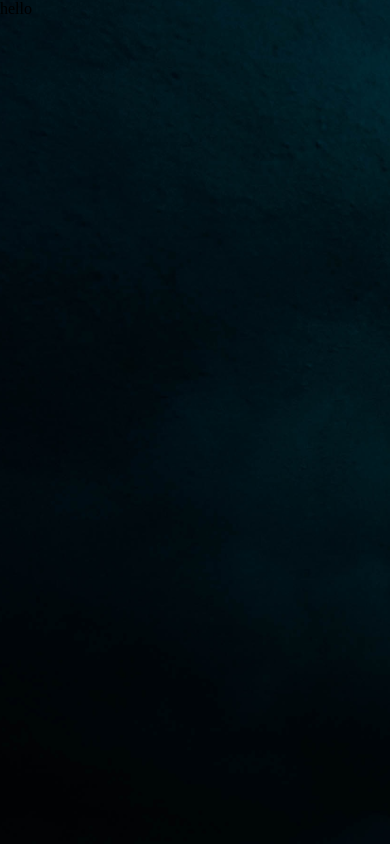
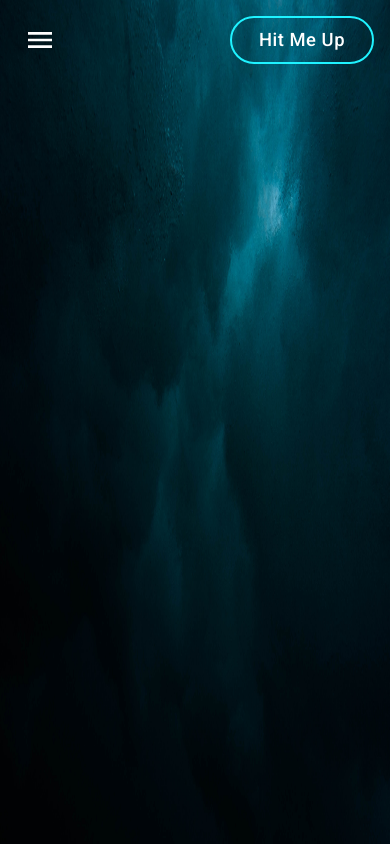
Before and after one commit to ashu305/Portfolio, a React (Create React App) app: page / in a window 390 px wide. Built offline with nearby package versions, Linux system fonts and the light colour scheme.

Commit message:
Created Nav bar for screen size less then 600 and fixed the background image repeating for big height devices

```diff
--- a/src/App.css
+++ b/src/App.css
@@ -5,7 +5,7 @@
 
 body {
   background-image: url("./assets/HeroBackground.png");
-  background-repeat: "no-repeat";
-  height: "100%";
-  width: "100%";
+  background-repeat: no-repeat;
+  background-size: 100% 100%;
+  min-height: 100vh;
 }
--- /dev/null
+++ b/src/Constants/AppConstants.ts
@@ -0,0 +1,12 @@
+import HomeIcon from "@mui/icons-material/Home";
+import InfoIcon from "@mui/icons-material/Info";
+import WorkOutlineIcon from "@mui/icons-material/WorkOutline";
+import DocumentScannerIcon from "@mui/icons-material/DocumentScanner";
+import { navBarHeadersInterface } from "../Interfaces/AppInterfaces";
+
+export const NavbarHeaders: navBarHeadersInterface[] = [
+  { label: "Home", icon: HomeIcon },
+  { label: "About", icon: InfoIcon },
+  { label: "Portfolio", icon: WorkOutlineIcon },
+  { label: "Resume", icon: DocumentScannerIcon },
+];
--- /dev/null
+++ b/src/Interfaces/AppInterfaces.ts
@@ -0,0 +1,7 @@
+import { SvgIconProps } from "@mui/material";
+import React from "react";
+
+export interface navBarHeadersInterface {
+  label: string;
+  icon: React.ElementType<SvgIconProps>;
+}
--- a/src/components/Navbar.tsx
+++ b/src/components/Navbar.tsx
@@ -1,13 +1,141 @@
-import React, { useEffect } from "react";
-import { AppContext } from "../Context/appContext";
-import { Box, Button } from "@mui/material";
+import {
+  Box,
+  Button,
+  Divider,
+  Drawer,
+  IconButton,
+  List,
+  ListItem,
+  ListItemButton,
+  ListItemIcon,
+  ListItemText,
+  styled,
+} from "@mui/material";
+import MenuIcon from "@mui/icons-material/Menu";
+import ChevronLeftIcon from "@mui/icons-material/ChevronLeft";
+import React from "react";
+import { NavbarHeaders } from "../Constants/AppConstants";
 
 const Navbar = () => {
+  const [open, setOpen] = React.useState(false);
+
+  const toggleDrawer = (openInstruction: boolean) => () => {
+    setOpen(openInstruction);
+  };
+
+  const DrawerList = (
+    <Box
+      sx={{
+        width: 250,
+        display: "flex",
+        alignItems: "center",
+        justifyContent: "space-between",
+        flexDirection: "column",
+        height: "100%",
+        marginBottom: "2rem",
+      }}
+      role="presentation"
+      onClick={toggleDrawer(false)}
+    >
+      <List>
+        {NavbarHeaders.map((header, index) => (
+          <ListItem key={index}>
+            <ListItemButton>
+              <ListItemIcon>
+                <header.icon />
+              </ListItemIcon>
+              <ListItemText primary={header.label} />
+            </ListItemButton>
+          </ListItem>
+        ))}
+      </List>
+      <ContactMeButton
+        sx={{
+          width: "11rem",
+          fontSize: "1.2rem",
+          color: "#4e4e4e",
+          border: "0.25rem solid #AEAEAE",
+          ":hover": {
+            background: "#818080",
+            border: "none",
+            color: "#fff",
+            transform: "scale(1.1)",
+          },
+        }}
+      >
+        Hit Me Up
+      </ContactMeButton>
+    </Box>
+  );
+
+  const DrawerHeader = (
+    <DrawerHeaderContainer onClick={toggleDrawer(false)}>
+      <IconButton>
+        <ChevronLeftIcon sx={{ fontSize: "2rem" }} />
+      </IconButton>
+    </DrawerHeaderContainer>
+  );
+
   return (
     <>
-      <Box>hello</Box>
+      <Container>
+        <Box>
+          <ShowMenuButton>
+            <Drawer open={open} onClick={toggleDrawer(false)}>
+              {DrawerHeader}
+              <Divider />
+              {DrawerList}
+            </Drawer>
+            <MenuIcon sx={{ fontSize: "2rem" }} onClick={toggleDrawer(true)} />
+          </ShowMenuButton>
+        </Box>
+        <ContactMeButton>Hit Me Up</ContactMeButton>
+      </Container>
     </>
   );
 };
 
 export default Navbar;
+
+// CSS
+const Container = styled(Box)({
+  backgroundColor: "transparent",
+  display: "flex",
+  justifyContent: "space-between",
+  alignItems: "center",
+  position: "fixed",
+  width: "100%",
+});
+
+const ShowMenuButton = styled(IconButton)(({ theme }) => ({
+  color: "#FFFFFF",
+  margin: "1rem",
+  [theme.breakpoints.up("md")]: {
+    display: "none",
+  },
+}));
+
+const ContactMeButton = styled(Button)(({ theme }) => ({
+  margin: "1rem",
+  background: "transparent",
+  borderRadius: "10rem",
+  border: "0.15rem solid #1FF2FF",
+  padding: "0.35rem 1rem ",
+  width: "9rem",
+  textTransform: "capitalize",
+  color: "#fff",
+  fontSize: "1.15rem",
+  transition: "all 0.5s ease",
+  ":hover": {
+    background: "#1FF2FF",
+    border: "none",
+    color: "#000",
+    transform: "scale(1.025)",
+  },
+}));
+
+const DrawerHeaderContainer = styled(Box)({
+  display: "flex",
+  alignItems: "flex-end",
+  justifyContent: "flex-end",
+});
```
